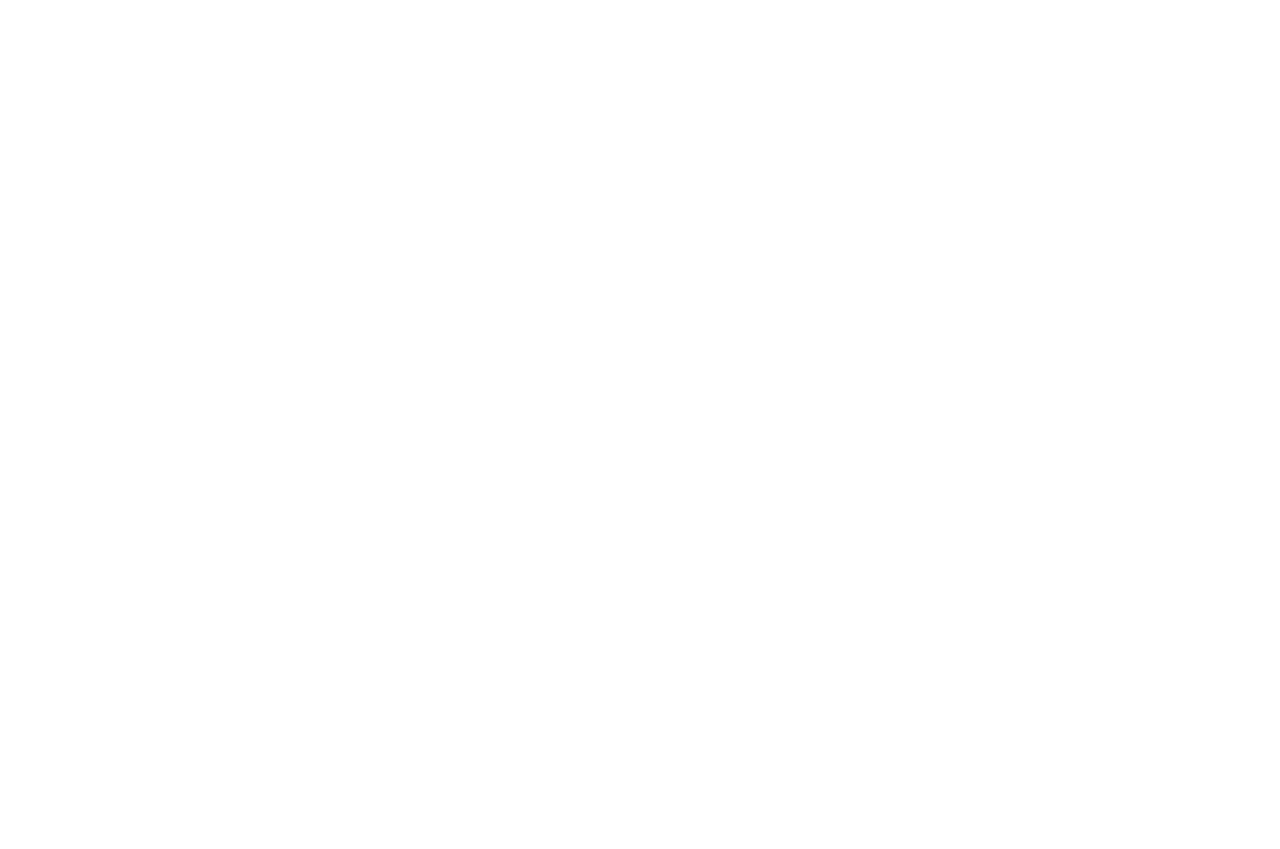
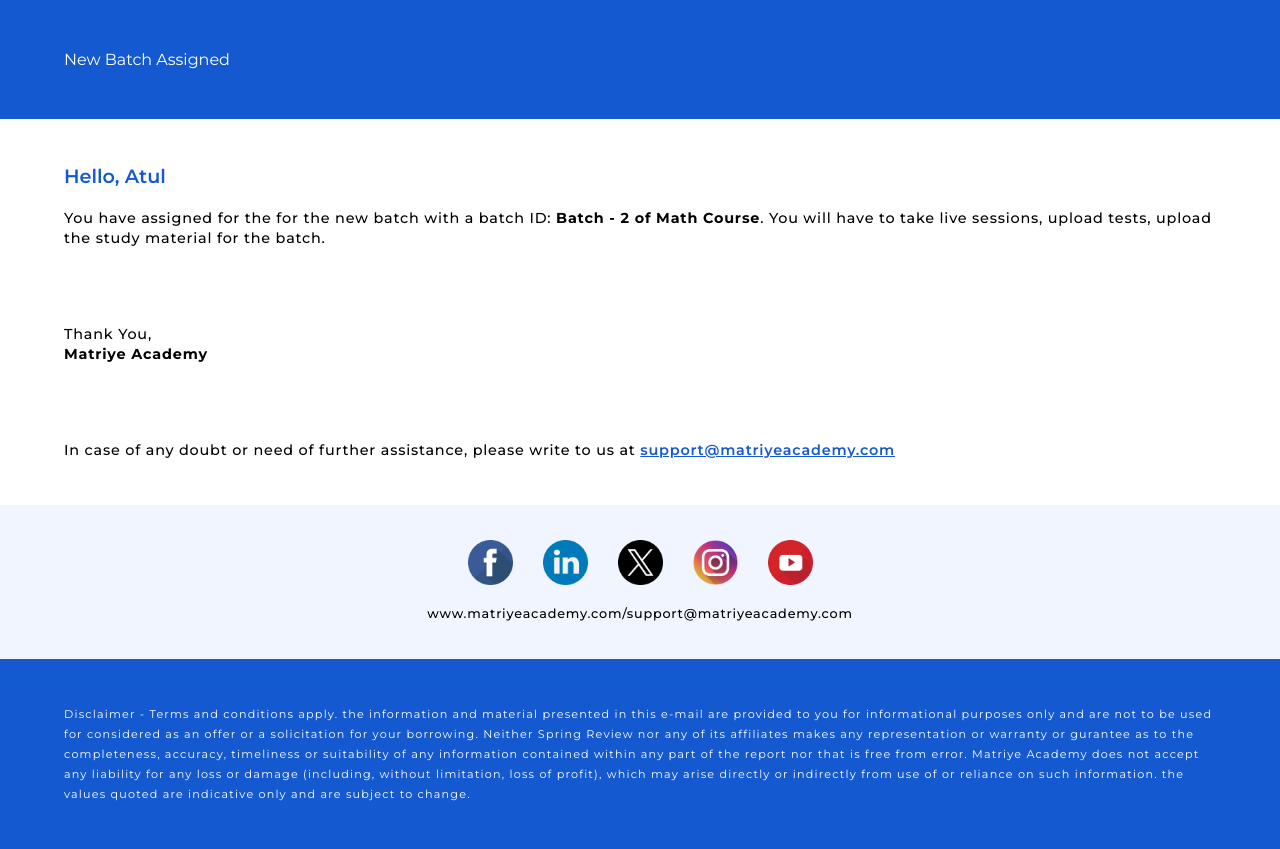
Before and after one commit to Adarsh-matriye/mail-templates, a plain HTML site: page templates/new-batch-assigned-temp/index.html in a window 1280 px wide. Before the commit the page ends 800 px from the top, so only its background shows below. Drawn offline with Linux system fonts and the light colour scheme; a web font is replaced by a local one.

Commit message:
done for the day

```diff
--- a/templates/new-batch-assigned-temp/index.html
+++ b/templates/new-batch-assigned-temp/index.html
@@ -3,8 +3,219 @@
   <head>
     <meta charset="UTF-8" />
     <meta name="viewport" content="width=device-width, initial-scale=1.0" />
-    <link rel="stylesheet" href="style.css" />
-    <title>New batch Assigned</title>
+    <style>
+      @import url("https://fonts.googleapis.com/css2?family=Gabarito:wght@400;500;600;700;800;900&family=Montserrat:ital,wght@0,100;0,200;0,300;0,400;0,500;0,600;0,700;0,800;0,900;1,100;1,200;1,300;1,400;1,500;1,600;1,700;1,800;1,900&display=swap");
+
+      :root {
+        --white: white;
+        --primary-blue: #1459d0;
+        --secondary-color: #f1f5ff;
+        --border-color: #1459ce;
+      }
+
+      * {
+        margin: 0;
+        padding: 0;
+        box-sizing: border-box;
+        font-family: "Gabarito", cursive;
+        font-family: "Montserrat", sans-serif;
+      }
+
+      p {
+        font-size: 0.9rem;
+        font-weight: 500;
+        letter-spacing: 0.8px;
+        line-height: 20px;
+      }
+
+      a {
+        color: var(--primary-blue);
+        font-weight: 600;
+      }
+
+      .header-container {
+        background-color: var(--primary-blue);
+      }
+
+      .header-wrapper {
+        width: 90%;
+        margin: 0 auto;
+        padding: 50px 0;
+        color: var(--white);
+      }
+
+      .main-section-wrapper {
+        width: 90%;
+        margin: 0 auto;
+        padding: 25px 0;
+      }
+
+      .main-section-wrapper h2 {
+        color: var(--primary-blue);
+        font-size: 1.2rem;
+        margin: 20px 0;
+        font-weight: 600;
+      }
+
+      .main-section-wrapper .two-color-block-wrapper {
+        width: 40%;
+        margin: 40px 0;
+      }
+
+      .main-section-wrapper .two-color-block {
+        border: 1.9px solid var(--border-color);
+        margin-bottom: 5px;
+        display: flex;
+      }
+
+      .main-section-wrapper .two-color-block p:first-child {
+        background-color: var(--primary-blue);
+        color: var(--white);
+        flex: 1;
+        padding: 10px 15px;
+      }
+
+      .main-section-wrapper .two-color-block p:last-child {
+        flex: 1;
+        padding: 10px 15px;
+      }
+
+      .main-section-wrapper .two-color-block > p {
+        font-size: 0.8rem;
+        font-weight: 500;
+        text-transform: capitalize;
+      }
+
+      .bold-text {
+        font-weight: 700;
+      }
+
+      .message {
+        margin-top: 40px;
+        margin-bottom: 40px;
+      }
+
+      .copyright {
+        margin-bottom: 20px;
+      }
+
+      .social-links-container {
+        background-color: var(--secondary-color);
+      }
+
+      .social-links-container .social-links-wrapper {
+        width: 60%;
+        margin: 0 auto;
+        padding: 35px 0;
+        display: flex;
+        flex-direction: column;
+        align-items: center;
+      }
+
+      .social-links-container .social-links-wrapper > p {
+        width: max-content;
+        font-size: 0.8rem;
+      }
+
+      .social-icons-grp {
+        display: flex;
+        width: max-content;
+        margin-bottom: 15px;
+      }
+
+      .social-icons-grp .social-icon {
+        margin: 0 15px;
+      }
+
+      .social-icons-grp .social-icon img {
+        width: 45px;
+        height: 45px;
+      }
+
+      .footer-container {
+        background-color: var(--primary-blue);
+      }
+
+      .footer-wrapper {
+        width: 90%;
+        margin: 0 auto;
+        padding: 45px 0;
+      }
+
+      .footer-wrapper > p {
+        color: var(--white);
+        font-size: 0.7rem;
+        font-weight: 400;
+        letter-spacing: 1.2px;
+      }
+    </style>
+    <title>New Batch Assigned</title>
   </head>
-  <body></body>
+  <body>
+    <header class="header-container">
+      <div class="header-wrapper">New Batch Assigned</div>
+    </header>
+    <div class="main-section">
+      <div class="main-section-wrapper">
+        <h2>Hello, Atul</h2>
+        <p>
+          You have assigned for the for the new batch with a batch ID:
+          <span class="bold-text">Batch - 2 of Math Course</span>. You will have
+          to take live sessions, upload tests, upload the study material for the
+          batch.
+        </p>
+        <br /><br /><br /><br />
+        <p class="regards">
+          Thank You,<br /><span class="bold-text">Matriye Academy</span>
+        </p>
+        <br /><br /><br /><br />
+        <p class="copyright">
+          In case of any doubt or need of further assistance, please write to us
+          at
+          <a href="mailto:support@matriyeacademy.com"
+            >support@matriyeacademy.com</a
+          >
+        </p>
+      </div>
+    </div>
+    <div class="social-links-container">
+      <div class="social-links-wrapper">
+        <div class="social-icons-grp">
+          <div class="social-icon">
+            <img src="../../assests/facebook.png" alt="" />
+          </div>
+          <div class="social-icon">
+            <img src="../../assests/linkedin.png" alt="" />
+          </div>
+          <div class="social-icon">
+            <img src="../../assests/twitter.png" alt="" />
+          </div>
+          <div class="social-icon">
+            <img src="../../assests/instagram.png" alt="" />
+          </div>
+          <div class="social-icon">
+            <img src="../../assests/youtube.png" alt="" />
+          </div>
+        </div>
+        <p>www.matriyeacademy.com/support@matriyeacademy.com</p>
+      </div>
+    </div>
+    <footer class="footer-container">
+      <div class="footer-wrapper">
+        <p>
+          Disclaimer - Terms and conditions apply. the information and material
+          presented in this e-mail are provided to you for informational
+          purposes only and are not to be used for considered as an offer or a
+          solicitation for your borrowing. Neither Spring Review nor any of its
+          affiliates makes any representation or warranty or gurantee as to the
+          completeness, accuracy, timeliness or suitability of any information
+          contained within any part of the report nor that is free from error.
+          Matriye Academy does not accept any liability for any loss or damage
+          (including, without limitation, loss of profit), which may arise
+          directly or indirectly from use of or reliance on such information.
+          the values quoted are indicative only and are subject to change.
+        </p>
+      </div>
+    </footer>
+  </body>
 </html>
```
